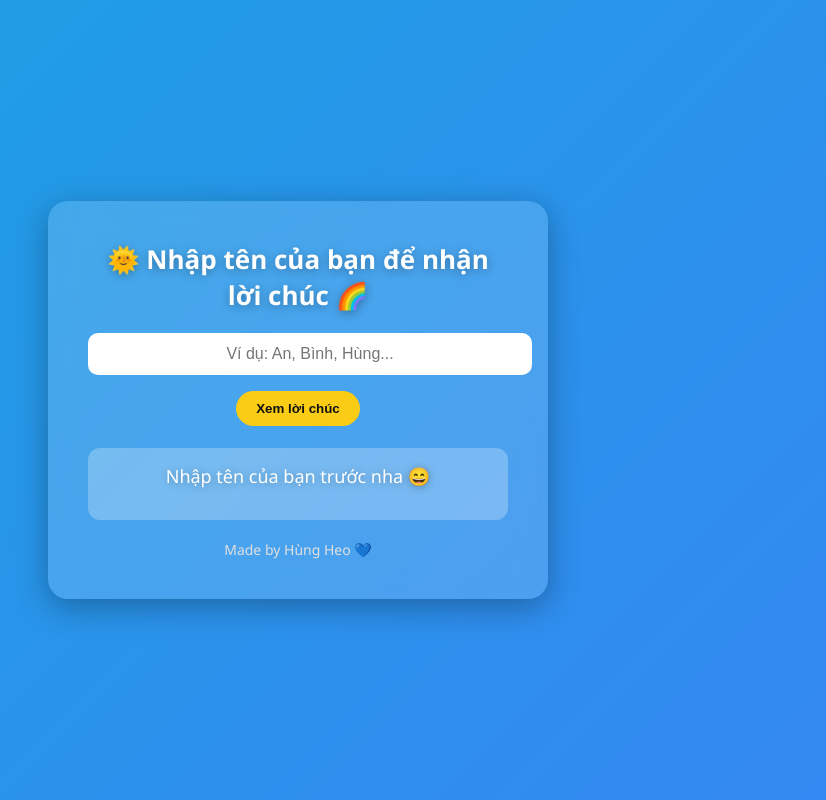
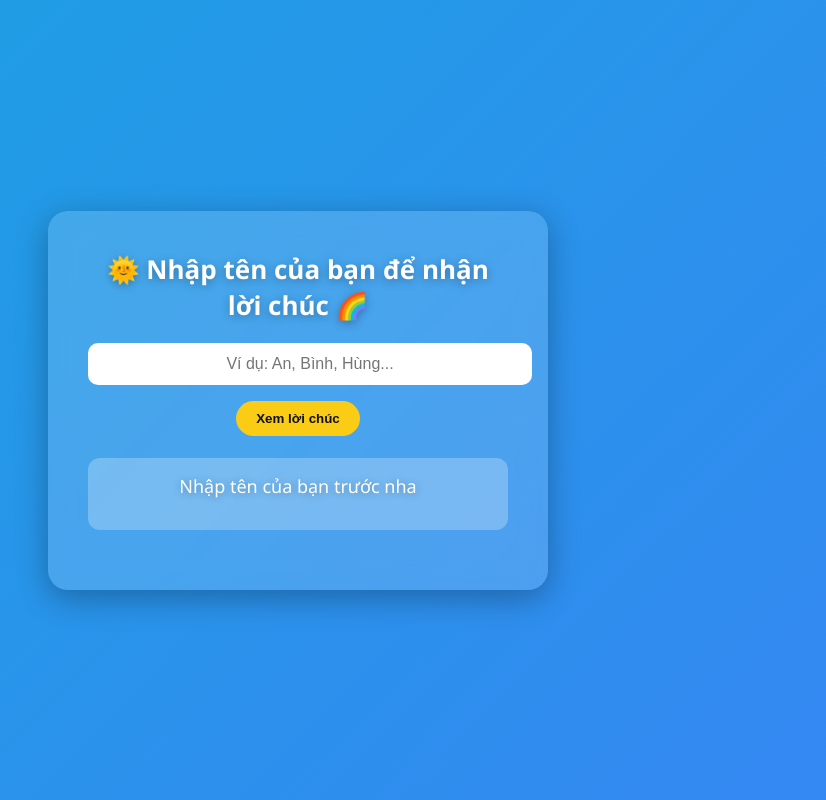
Before and after one commit to MinhTri05112003/ngaymoitotlanh, a plain HTML site: page index.html in a window 1280 px wide. Both pictures are taken after a click on the button "Xem lời chúc". Shown: the whole page, without its empty margins (342-1168 px from the left). Drawn offline with Linux system fonts and the light colour scheme.

Commit message:
Update index.html

```diff
--- a/index.html
+++ b/index.html
@@ -3,7 +3,7 @@
 <head>
   <meta charset="utf-8" />
   <meta name="viewport" content="width=device-width, initial-scale=1" />
-  <title>Ngày Mới Tốt Lành 🌞</title>
+  <title>Ngày Mới Tốt Lành </title>
   <style>
     body {
       margin: 0;
@@ -110,7 +110,7 @@
     <input id="name" placeholder="Ví dụ: An, Bình, Hùng..." />
     <button id="go">Xem lời chúc</button>
     <div id="res" class="result fade-in">...</div>
-    <footer>Made by Hùng Heo 💙</footer>
+    <footer></footer>
   </div>
 
   <script>
@@ -131,7 +131,7 @@
     btn.addEventListener('click', () => {
       const name = input.value.trim();
       if (!name) {
-        res.textContent = 'Nhập tên của bạn trước nha 😄';
+        res.textContent = 'Nhập tên của bạn trước nha ';
         return;
       }
 
```
